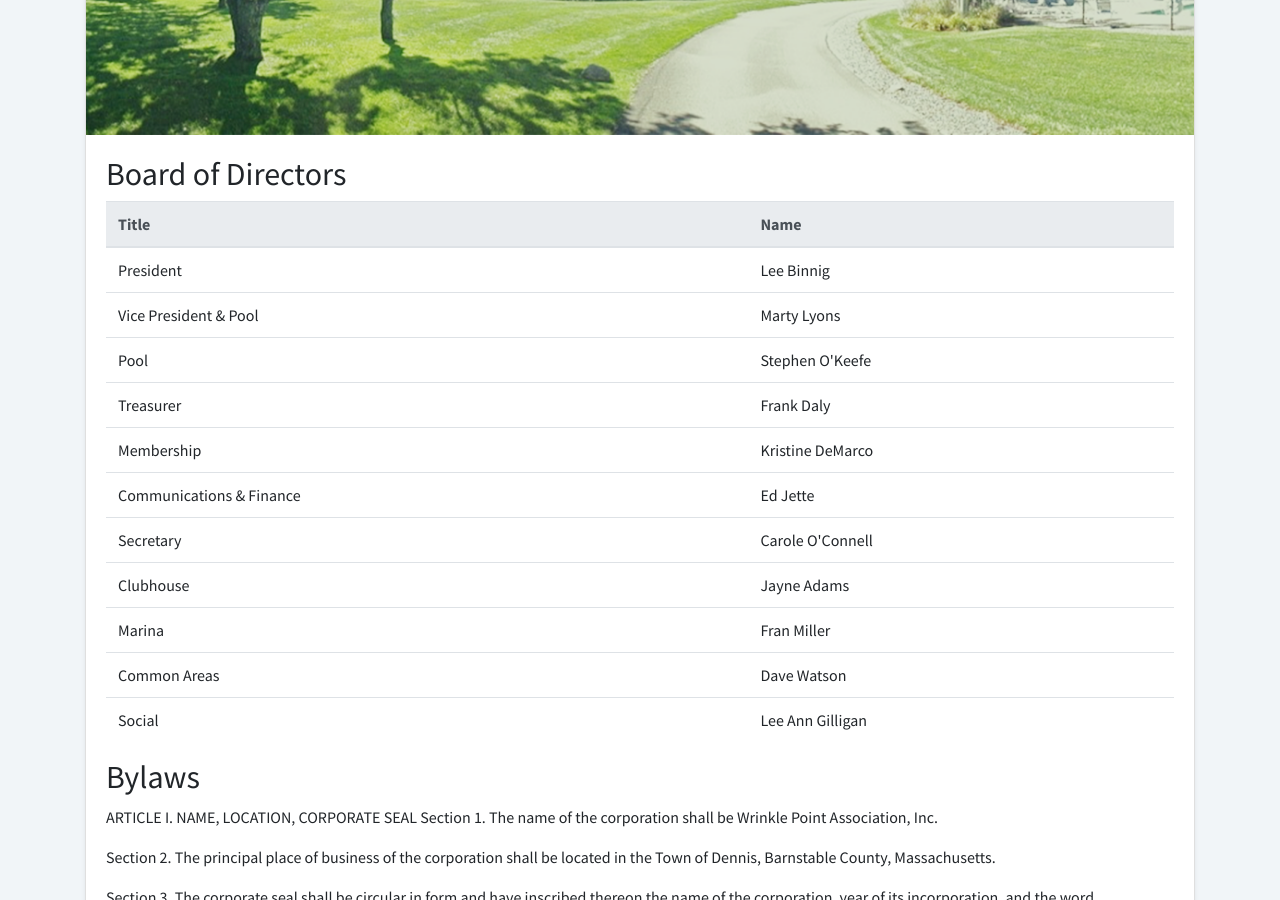
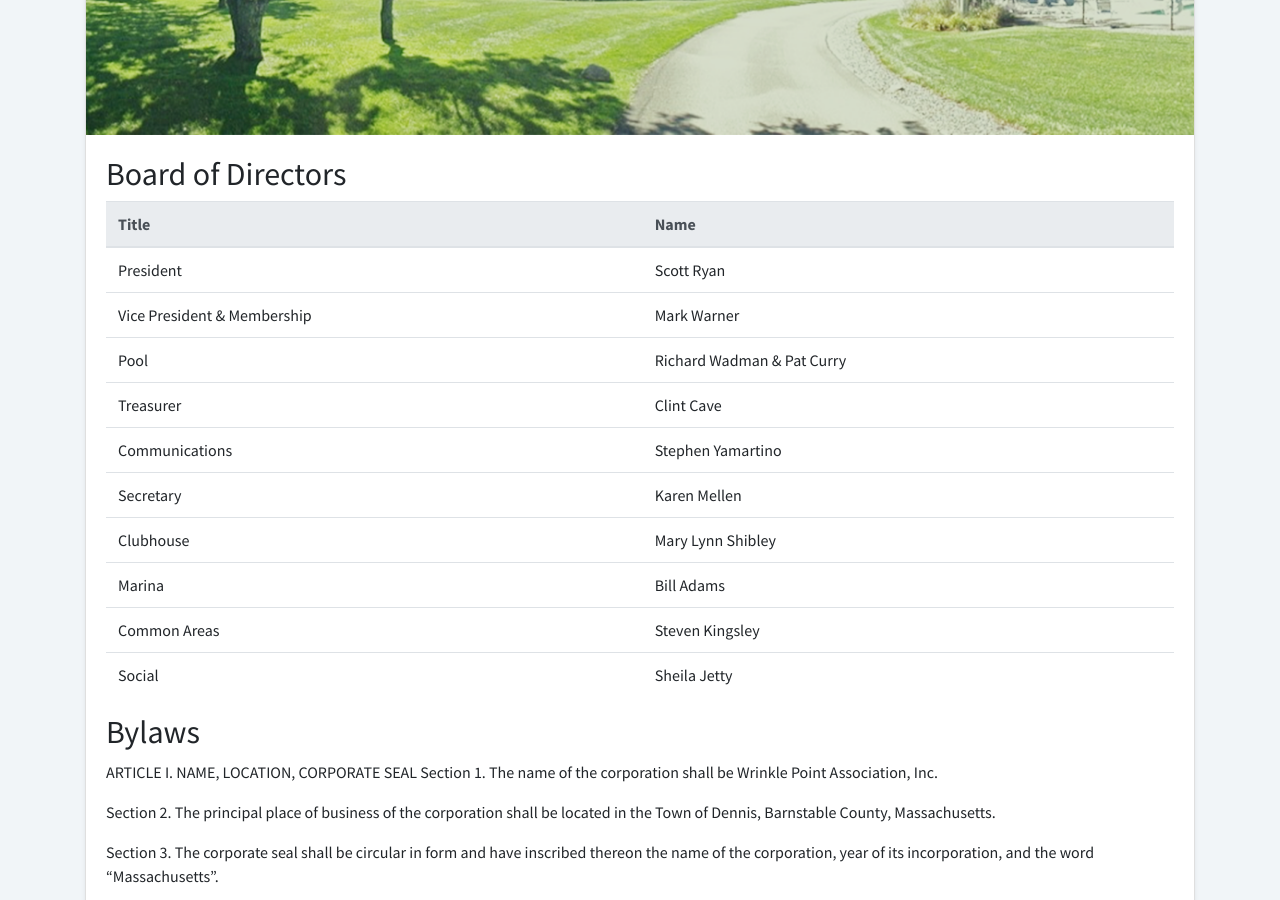
Before and after one commit to wrinklepoint/wrinklepoint.org, a Jekyll site: the page built from board.md, in a window 1280 px wide and 900 px high, scrolled down 287 px. Built offline with Jekyll 4.4.1, drawn with Linux system fonts in a browser that asks for light colours; nearby versions of some CDN libraries.

Commit message:
Update Board and Marina

```diff
--- a/board.md
+++ b/board.md
@@ -16,47 +16,43 @@ hasImageHeader: true
   <tbody>
     <tr>
       <td>President</td>
-      <td>Lee Binnig</td>
+      <td>Scott Ryan</td>
     </tr>
     <tr>
-      <td>Vice President & Pool</td>
-      <td>Marty Lyons</td>
+      <td>Vice President & Membership</td>
+      <td>Mark Warner</td>
     </tr>
     <tr>
       <td>Pool</td>
-      <td>Stephen O'Keefe</td>
+      <td>Richard Wadman & Pat Curry</td>
     </tr>
     <tr>
       <td>Treasurer</td>
-      <td>Frank Daly</td>
+      <td>Clint Cave</td>
     </tr>
     <tr>
-      <td>Membership</td>
-      <td>Kristine DeMarco</td>
-    </tr>
-    <tr>
-      <td>Communications & Finance</td>
-      <td>Ed Jette</td>
+      <td>Communications</td>
+      <td>Stephen Yamartino</td>
     </tr>
     <tr>
       <td>Secretary</td>
-      <td>Carole O'Connell</td>
+      <td>Karen Mellen</td>
     </tr>
     <tr>
       <td>Clubhouse</td>
-      <td>Jayne Adams</td>
+      <td>Mary Lynn Shibley</td>
     </tr>
     <tr>
       <td>Marina</td>
-      <td>Fran Miller</td>
+      <td>Bill Adams</td>
     </tr>
     <tr>
       <td>Common Areas</td>
-      <td>Dave Watson</td>
+      <td>Steven Kingsley</td>
     </tr>
     <tr>
       <td>Social</td>
-      <td>Lee Ann Gilligan</td>
+      <td>Sheila Jetty</td>
     </tr>
   </tbody>
 </table>
```
Also changed, not shown: marina.md (+16 -14 lines).
